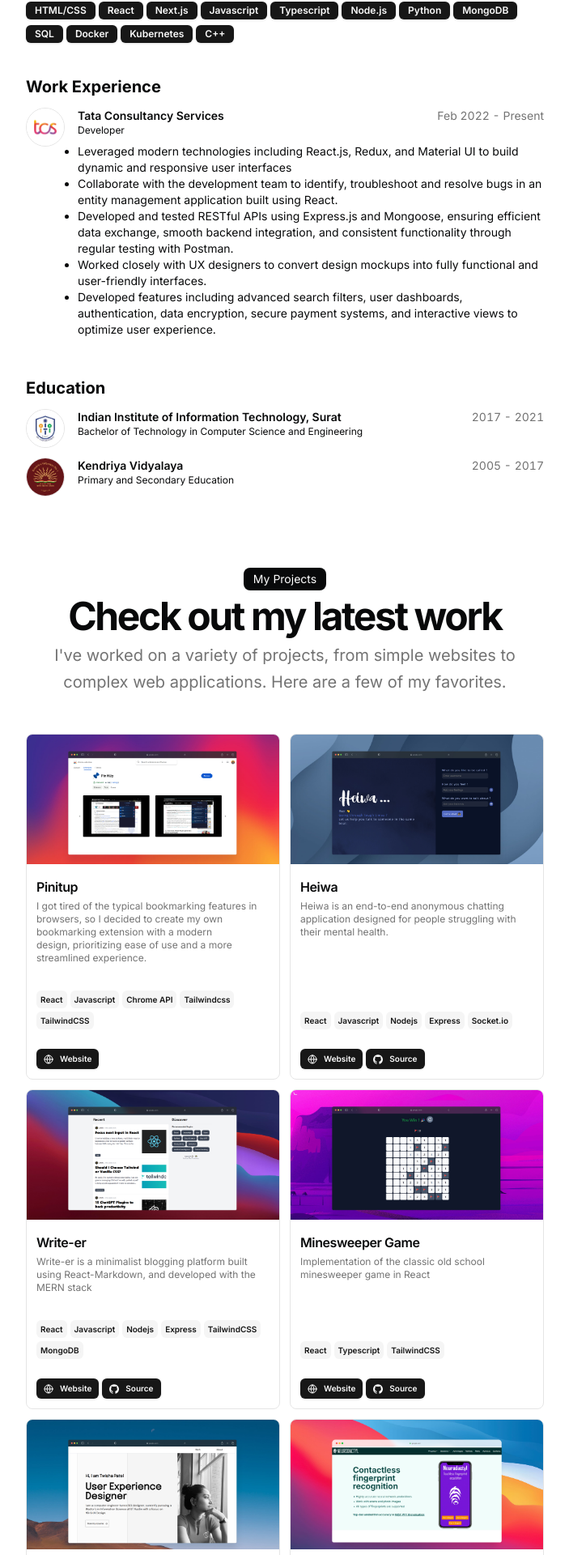
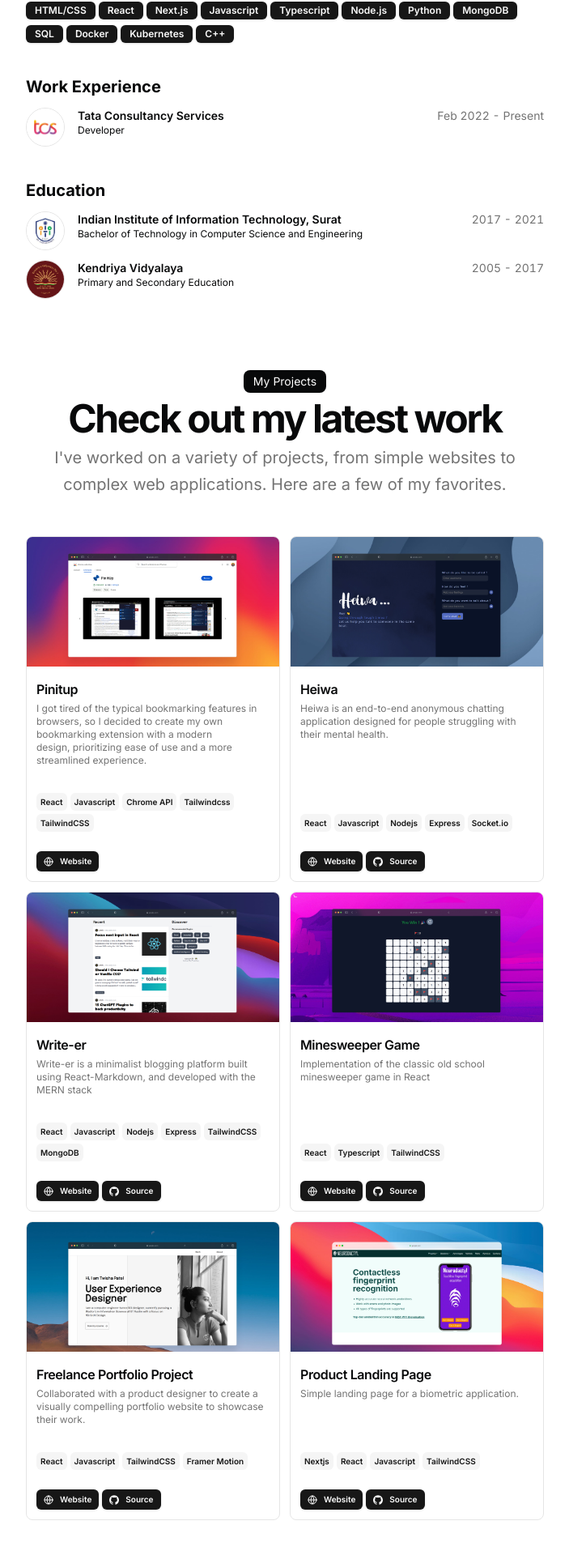
Before and after one commit to AthN3090/athn-portfolio-2.0, a Next.js app: page / in a window 1280 px wide. Shown: the part 458-2378 px from the top of the page at 81% size, without its empty margins (288-991 px from the left). Built offline with nearby package versions, Linux system fonts and the light colour scheme.

Commit message:
changed work experience section

```diff
--- a/src/components/resume-card.tsx
+++ b/src/components/resume-card.tsx
@@ -17,7 +17,7 @@ interface ResumeCardProps {
   href?: string;
   badges?: readonly string[];
   period: string;
-  description?: readonly string[];
+  description?: string;
 }
 export const ResumeCard = ({
   logoUrl,
@@ -39,9 +39,10 @@ export const ResumeCard = ({
   };
 
   return (
-    <div
-      className=""
-      // onClick={handleClick}
+    <Link
+      href={href || "#"}
+      className="block cursor-pointer"
+      onClick={handleClick}
     >
       <Card className="flex">
         <div className="flex-none">
@@ -85,9 +86,6 @@ export const ResumeCard = ({
             </div>
             {subtitle && <div className="font-sans text-xs">{subtitle}</div>}
           </CardHeader>
-          <ul className="mt-2 text-xs sm:text-sm list-disc">
-            {description?.map((item, index) => <li key={index}>{item}</li>)}
-          </ul>
           {description && (
             <motion.div
               initial={{ opacity: 0, height: 0 }}
@@ -107,6 +105,6 @@ export const ResumeCard = ({
           )}
         </div>
       </Card>
-    </div>
+    </Link>
   );
 };
--- a/src/data/resume.tsx
+++ b/src/data/resume.tsx
@@ -83,8 +83,7 @@ export const DATA = {
       logoUrl: "/tcs.png",
       start: "Feb 2022",
       end: "Present",
-      description: [`Leveraged modern technologies including React.js, Redux, and Material UI to build dynamic and responsive user interfaces`,
-        `Collaborate with the development team to identify, troubleshoot and resolve bugs in an entity management application built using React.`, ` Developed and tested RESTful APIs using Express.js and Mongoose, ensuring efficient data exchange, smooth backend integration, and consistent functionality through regular testing with Postman.`, `Worked closely with UX designers to convert design mockups into fully functional and user-friendly interfaces.`, `Developed features including advanced search filters, user dashboards, authentication, data encryption, secure  payment systems, and interactive views to optimize user experience.`]
+      description:"Utilized React.js, Redux, and Material UI to build dynamic, responsive UIs. Collaborated with the team to troubleshoot and resolve bugs in an entity management app. Developed and tested RESTful APIs using Express.js and Mongoose, ensuring efficient data exchange. Worked with UX designers to implement user-friendly interfaces based on design mockups. Created advanced features like search filters, user dashboards, authentication, data encryption, and secure payment systems to enhance user experience."
 
     },
   ],
@@ -224,7 +223,7 @@ export const DATA = {
         " Collaborated with a product designer to create a visually compelling portfolio website to showcase their work.",
       technologies: [
         "React",
-        "Typescript",
+        "Javascript",
         "TailwindCSS",
         "Framer Motion"
       ],
```
